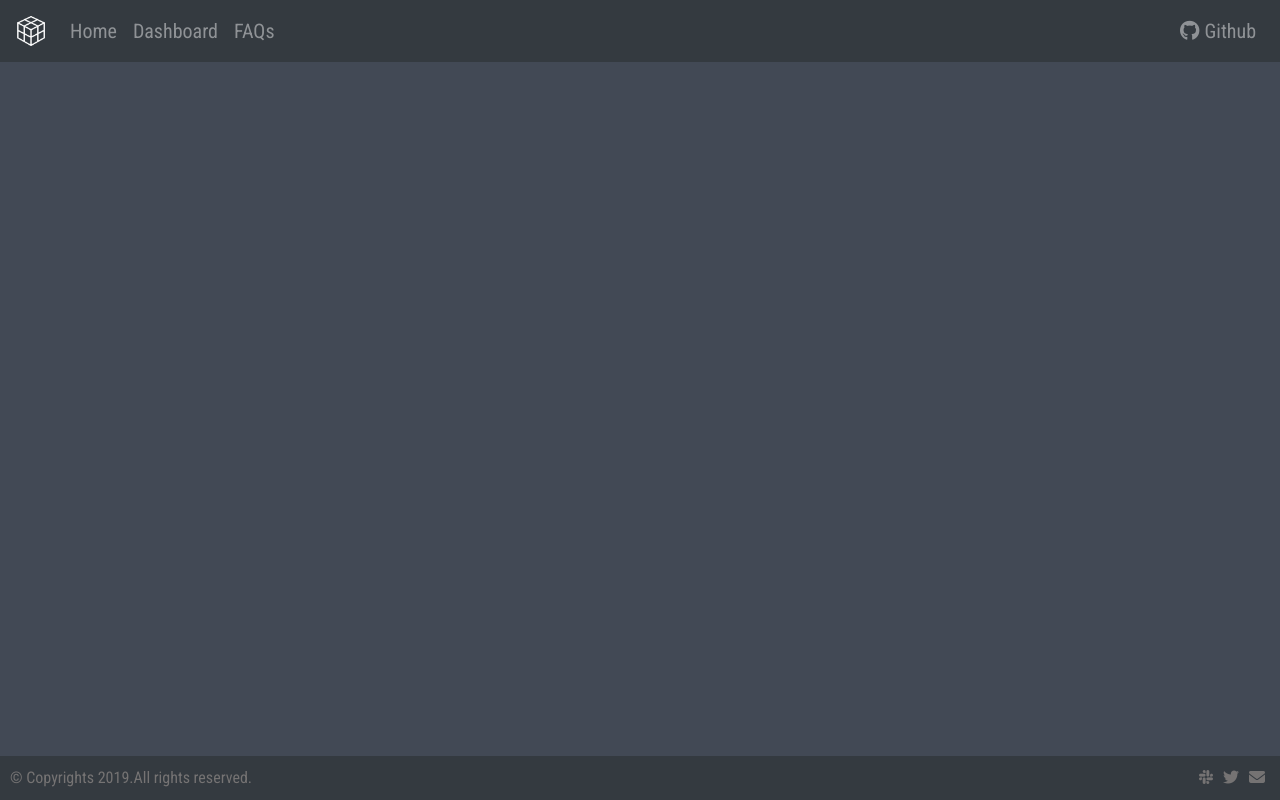
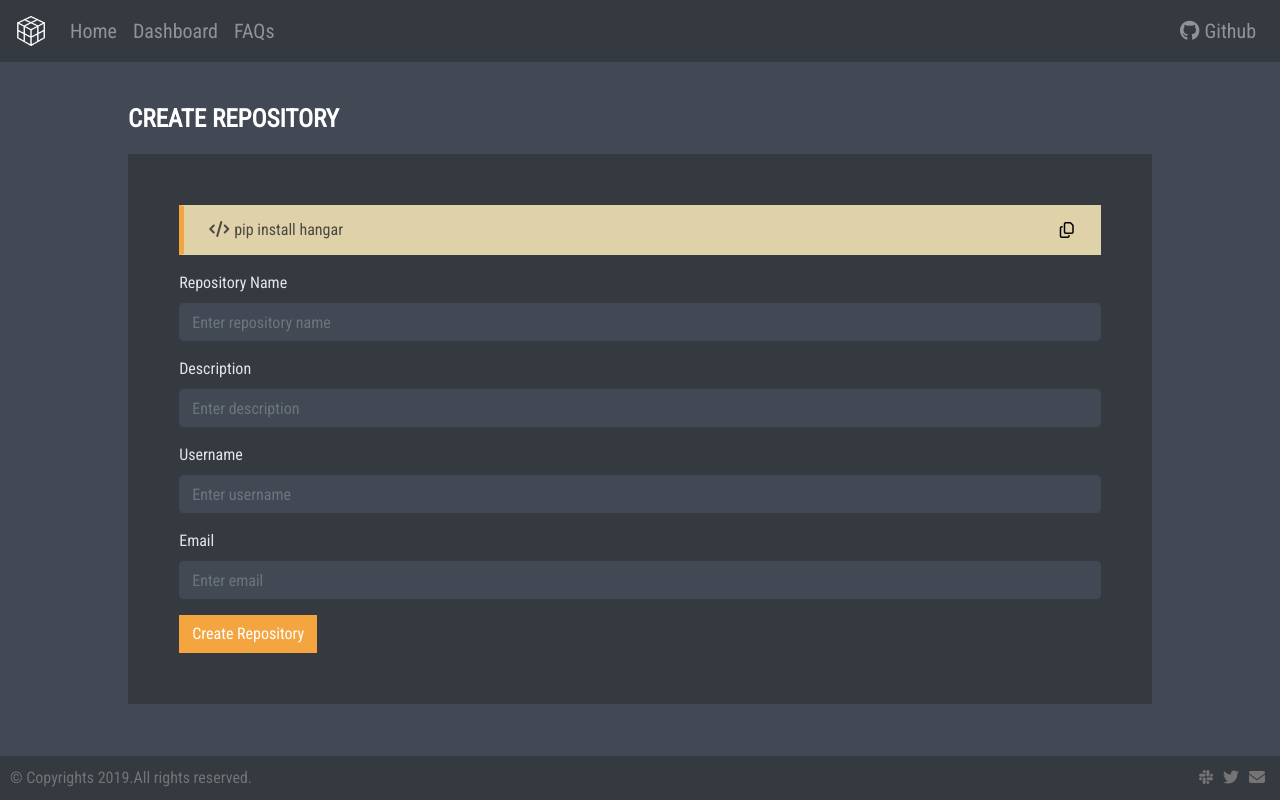
Before and after one commit to tensorwerk/hangar-gui, a React (Create React App) app: page /createrepository in a window 1280 px wide. Built offline with nearby package versions, Linux system fonts and the light colour scheme; a web font is replaced by a local one.

Commit message:
Create Repo UI

```diff
--- a/package.json
+++ b/package.json
@@ -5,8 +5,9 @@
   "dependencies": {
     "bootstrap": "^4.3.1",
     "node-sass": "^4.12.0",
-    "react": "^16.8.6",
+    "react": "^16.9.0",
     "react-bootstrap": "^1.0.0-beta.10",
+    "react-copy-to-clipboard": "^5.0.1",
     "react-dom": "^16.8.6",
     "react-router-dom": "^5.0.1",
     "react-scripts": "3.0.1"
--- a/src/App.js
+++ b/src/App.js
@@ -12,6 +12,7 @@ import DashboardComponent from "./components/DashboardComponent";
 import FAQComponent from "./components/FAQComponent";
 import ArraysetComponent from "./components/ArraysetComponent";
 import DatasamplesComponent from "./components/DatasamplesComponent";
+import CreateRepoComponent from "./components/CreateRepoComponent";
 
 function App() {
   return (
@@ -36,6 +37,11 @@ function App() {
             component={DatasamplesComponent}
           />
           <Route exact path="/faq" component={FAQComponent} />
+          <Route
+            exact
+            path="/createrepository"
+            component={CreateRepoComponent}
+          />
         </Col>
       </Row>
       <Row>
--- /dev/null
+++ b/src/components/CreateRepoComponent.js
@@ -0,0 +1,75 @@
+import React, { Component } from "react";
+//import {  } from "react-router-dom";
+import Button from "react-bootstrap/Button";
+
+import { Form, Alert } from "react-bootstrap";
+import { CopyToClipboard } from "react-copy-to-clipboard";
+
+class CreateRepo extends Component {
+  state = {};
+  render() {
+    return (
+      <div className="wrapper-container">
+        <p className="title">CREATE REPOSITORY</p>
+
+        <div className="body-sec create-repo-container ">
+          <div className="row">
+            <div className="col">
+              <Alert
+                className="alert-custom"
+                variant="warning"
+                style={{
+                  borderRadius: "0px",
+                  borderLeft: "5px solid #f5a540"
+                }}
+              >
+                {/* <i className="fas fa-edit"></i> */}
+                {/* <i class="fas fa-exclamation-circle"></i> */}
+                <i className="fas fa-code"></i>
+                pip install hangar
+                <CopyToClipboard text="pip install hangar">
+                  <button
+                    style={{
+                      float: "right",
+                      border: "none",
+                      backgroundColor: "transparent"
+                    }}
+                  >
+                    <i className="far fa-copy"></i>
+                  </button>
+                </CopyToClipboard>
+              </Alert>
+              <Form>
+                <Form.Group controlId="">
+                  <Form.Label>Repository Name</Form.Label>
+                  <Form.Control
+                    type="email"
+                    placeholder="Enter repository name"
+                  />
+                </Form.Group>
+                <Form.Group controlId="">
+                  <Form.Label>Description</Form.Label>
+                  <Form.Control type="email" placeholder="Enter description" />
+                </Form.Group>
+                <Form.Group controlId="">
+                  <Form.Label>Username</Form.Label>
+                  <Form.Control type="email" placeholder="Enter username" />
+                </Form.Group>
+                <Form.Group controlId="">
+                  <Form.Label>Email</Form.Label>
+                  <Form.Control type="email" placeholder="Enter email" />
+                </Form.Group>
+
+                <Button variant="primary" type="submit">
+                  Create Repository
+                </Button>
+              </Form>
+            </div>
+          </div>
+        </div>
+      </div>
+    );
+  }
+}
+
+export default CreateRepo;
--- a/src/index.scss
+++ b/src/index.scss
@@ -13,3 +13,5 @@ body {
 @import "./styles/media.scss";
 @import "./styles/table.scss";
 @import "./styles/breadcrumb.scss";
+@import "./styles/form.scss";
+@import "./styles/alert.scss";
--- /dev/null
+++ b/src/styles/alert.scss
@@ -0,0 +1,7 @@
+.alert.alert-custom {
+  color: #4a4844;
+  background-color: #e0d2a8;
+  border-color: #e0d2a8;
+  border-radius: 0px;
+  border-left: 5px solid rgb(245, 165, 64);
+}
--- a/src/styles/custom.scss
+++ b/src/styles/custom.scss
@@ -1,5 +1,8 @@
 %dark {
   background-color: $dark;
+}
+.bg-dark {
+  @extend %dark;
 }
 .right {
   float: right;
@@ -23,9 +26,9 @@
 }
 
 .wrapper-container {
-  padding: 5% 10%;
-  .title-sec {
-    padding: 2%;
+  padding: 3% 10%;
+  .search-sec {
+    padding: 1.5%;
     @extend %dark;
   }
   .title {
@@ -34,7 +37,7 @@
     font-weight: bold;
   }
   .body-sec {
-    margin-top: 20px;
+    margin-top: 3px;
   }
   .accordion {
     .card {
@@ -68,3 +71,8 @@
     padding: 25px;
   }
 }
+
+.create-repo-container {
+  @extend %dark;
+  padding: 5%;
+}
--- /dev/null
+++ b/src/styles/form.scss
@@ -0,0 +1,26 @@
+.form-control {
+  background-color: #424955 !important;
+  border-color: #424955 !important;
+  color: $white !important;
+  box-shadow: none !important;
+  &.focus,
+  &.active {
+    border-color: #424955 !important;
+    outline: 0 !important;
+  }
+  ::placeholder {
+    /* Chrome, Firefox, Opera, Safari 10.1+ */
+    color: #8e9196;
+    opacity: 1; /* Firefox */
+  }
+
+  :-ms-input-placeholder {
+    /* Internet Explorer 10-11 */
+    color: #8e9196;
+  }
+
+  ::-ms-input-placeholder {
+    /* Microsoft Edge */
+    color: #8e9196;
+  }
+}
```
Also changed, not shown: 1 other file (tests, documents, lock files or other folders).
